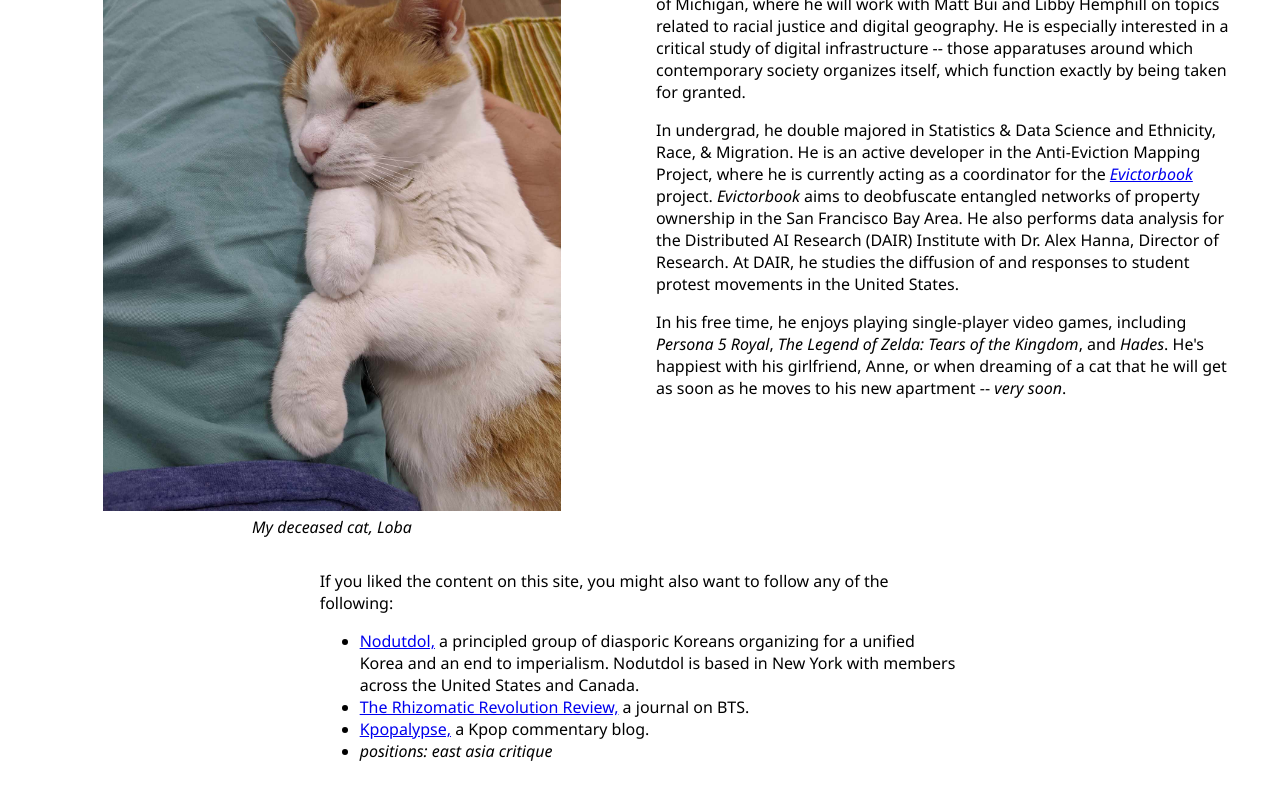
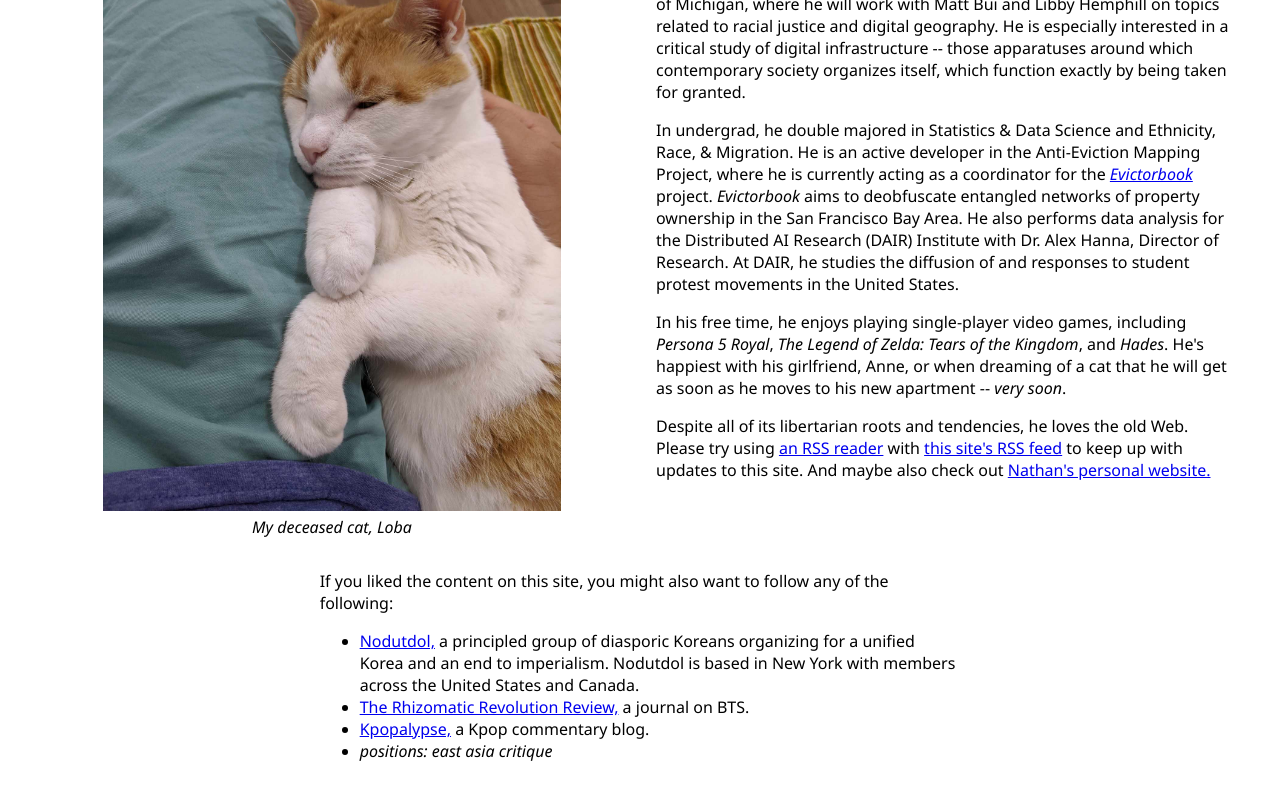
Before and after one commit to 18kimn/korea-culture-critique, a SvelteKit app: page /about in a window 1280 px wide. Shown: the part 1799-2599 px from the top of the page. Built offline with nearby package versions, Linux system fonts and the light colour scheme.

Commit message:
about page

```diff
--- a/src/routes/about/+page.svelte
+++ b/src/routes/about/+page.svelte
@@ -187,6 +187,25 @@
 							soon as he moves to his new apartment --
 							<em>very soon</em>.
 						</p>
+						<p>
+							Despite all of its libertarian roots and
+							tendencies, he loves the old Web. Please try using <a
+								href="https://www.wired.com/story/best-rss-feed-readers/"
+								rel="noreferrer"
+								target="_blank">an RSS reader</a
+							>
+							with
+							<a href="/feed" target="_blank" rel="noreferrer"
+								>this site's RSS feed</a
+							>
+							to keep up with updates to this site. And maybe also
+							check out
+							<a
+								href="https://nathan-kim.org"
+								target="_blank"
+								rel="noreferrer">Nathan's personal website.</a
+							>
+						</p>
 					</div>
 				</div>
 			</div>
```
